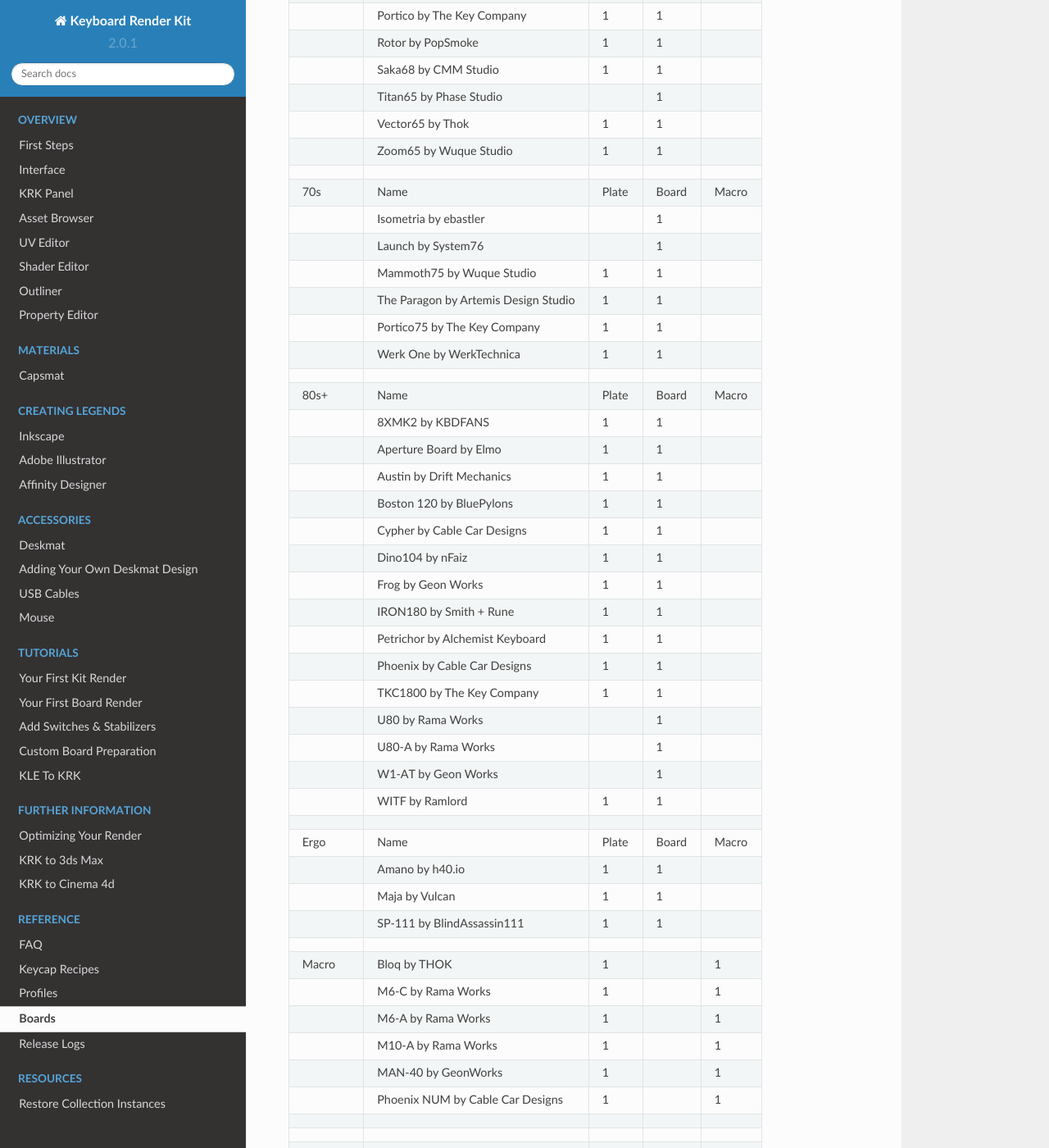
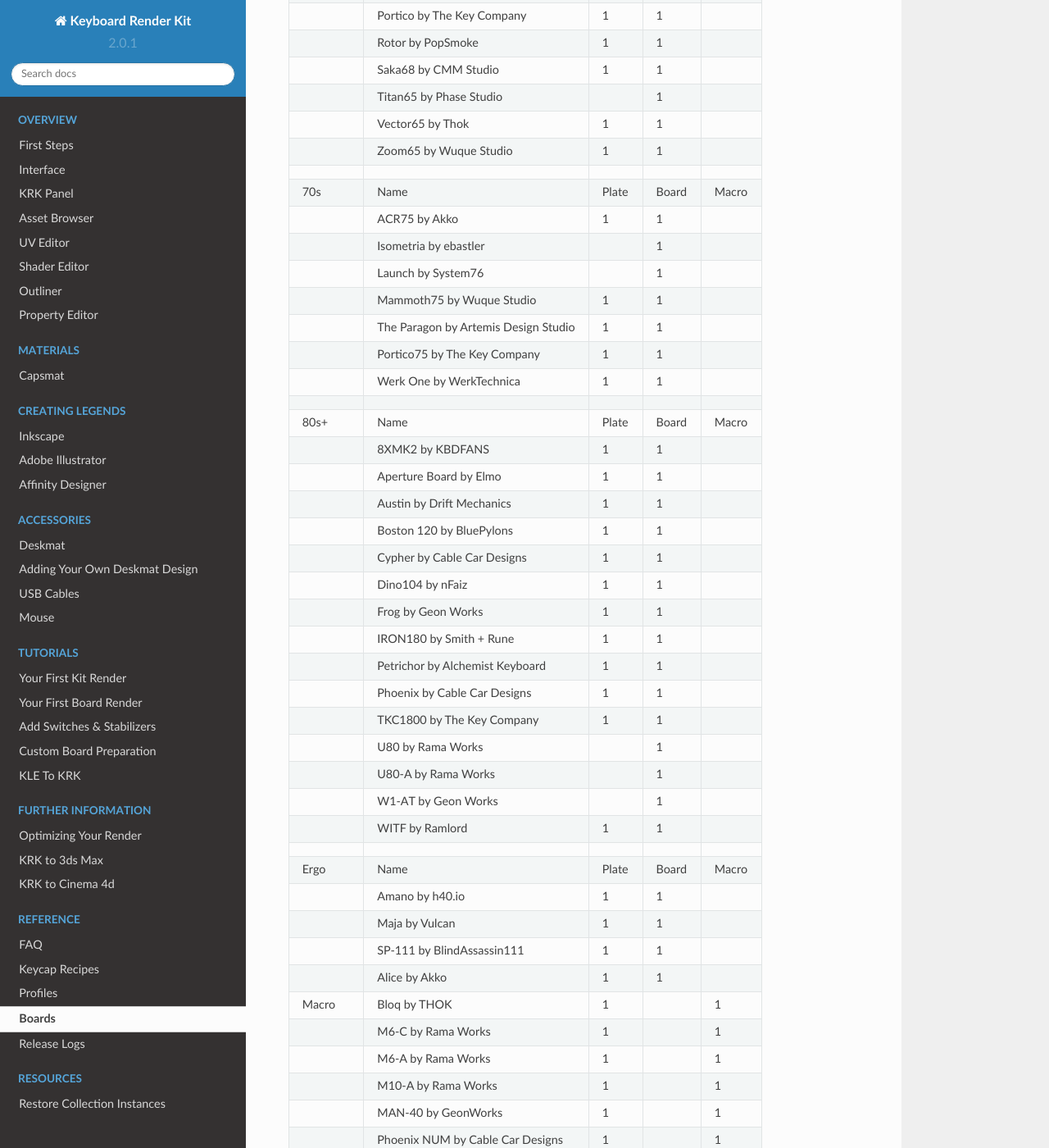
Before and after one commit to imperfectlink/KeyboardRenderKit, a Sphinx documentation site: the page built from docs/source/boards.rst, in a window 1280 px wide and 1400 px high, scrolled down 1247 px. Shown: the whole window at 82% size. Built offline with Sphinx 7.4.7 and the Read the Docs theme 2.0.0, drawn with Linux system fonts in a browser that asks for light colours.

Commit message:
Update boards.rst

```diff
--- a/docs/source/boards.rst
+++ b/docs/source/boards.rst
@@ -86,6 +86,8 @@
 +-----------+---------------------------------------+--------+--------+--------+
 | 70s       | Name                                  | Plate  | Board  | Macro  |
 +-----------+---------------------------------------+--------+--------+--------+
+|           | ACR75 by Akko                         | 1      | 1      |        |
++-----------+---------------------------------------+--------+--------+--------+
 |           | Isometria by ebastler                 |        | 1      |        |
 +-----------+---------------------------------------+--------+--------+--------+
 |           | Launch by System76                    |        | 1      |        |
@@ -142,7 +144,7 @@
 +-----------+---------------------------------------+--------+--------+--------+
 |           | SP-111 by BlindAssassin111            | 1      | 1      |        |
 +-----------+---------------------------------------+--------+--------+--------+
-|           |                                       |        |        |        |
+|           | Alice by Akko                         | 1      | 1      |        |
 +-----------+---------------------------------------+--------+--------+--------+
 | Macro     | Bloq by THOK                          | 1      |        | 1      |
 +-----------+---------------------------------------+--------+--------+--------+
```
Also changed, not shown: other parts of docs/source/boards.rst (+1 -1 lines).
